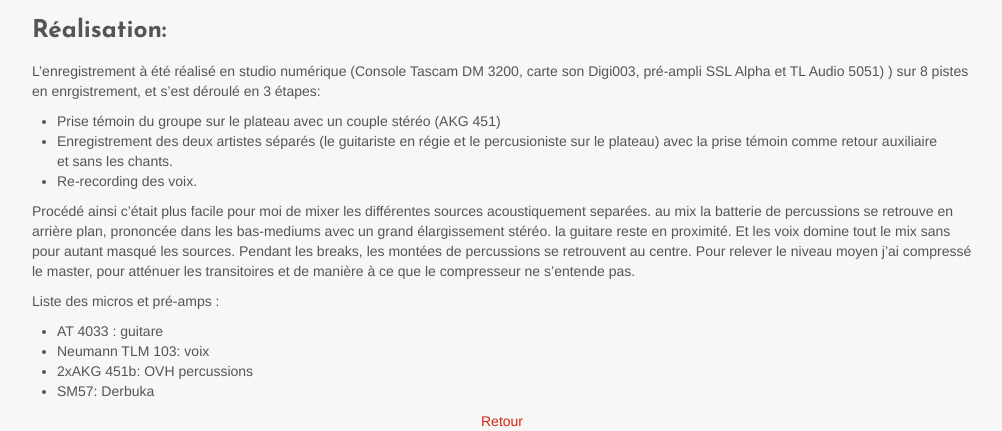
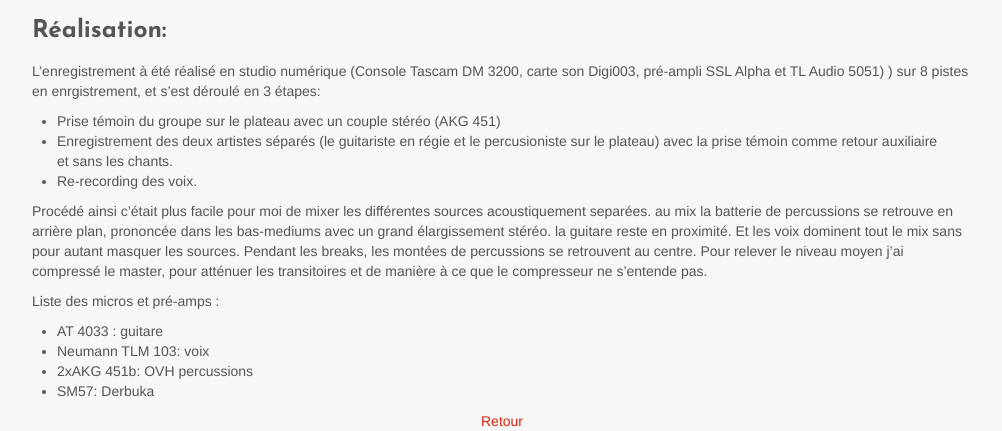
Before and after one commit to Baptisteq/baptisteq.github.com, a Jekyll site: the page built from zarathoustra.md, in a window 1280 px wide, cut to the strip 821-1252 px from the top of the page. Shown: the whole strip, without its empty margins (138-1140 px from the left). Built offline with Jekyll 4.4.1, drawn with Linux system fonts in a browser that asks for light colours.

Commit message:
Update zarathoustra.md

```diff
--- a/zarathoustra.md
+++ b/zarathoustra.md
@@ -22,7 +22,7 @@ L'enregistrement à été réalisé en studio numérique (Console Tascam DM 3200
   et sans les chants.
 - Re-recording des voix.
 
-Procédé ainsi c'était plus facile pour moi de mixer les différentes sources acoustiquement separées. au mix la batterie de percussions se retrouve en arrière plan, prononcée dans les bas-mediums avec un grand élargissement stéréo. la guitare reste en proximité. Et les voix domine tout le mix sans pour autant masqué les sources. Pendant les breaks, les montées de percussions se retrouvent au centre. Pour relever le niveau moyen j'ai compressé le master, pour atténuer les transitoires et de manière à ce que le compresseur ne s'entende pas.
+Procédé ainsi c'était plus facile pour moi de mixer les différentes sources acoustiquement separées. au mix la batterie de percussions se retrouve en arrière plan, prononcée dans les bas-mediums avec un grand élargissement stéréo. la guitare reste en proximité. Et les voix dominent tout le mix sans pour autant masquer les sources. Pendant les breaks, les montées de percussions se retrouvent au centre. Pour relever le niveau moyen j'ai compressé le master, pour atténuer les transitoires et de manière à ce que le compresseur ne s'entende pas.
 
 Liste des micros et pré-amps :
 
```
